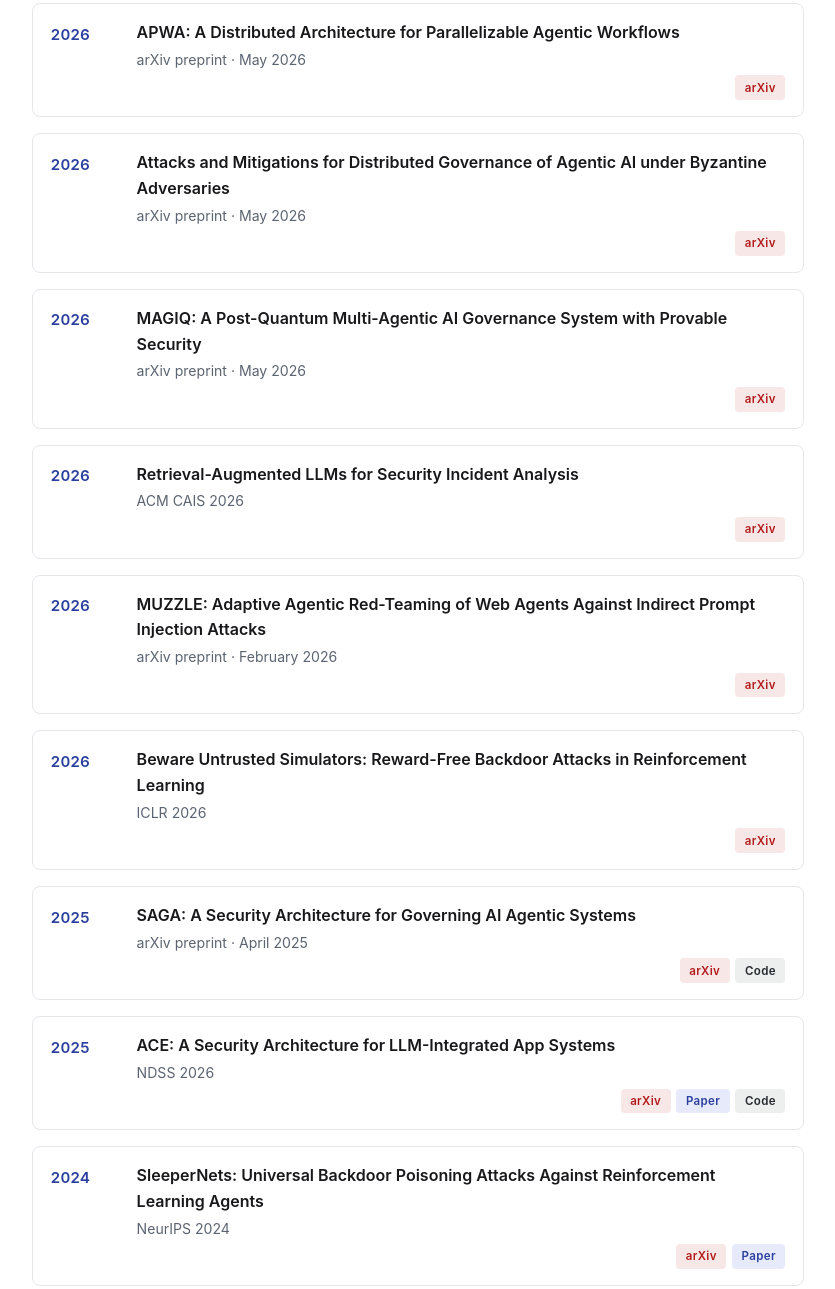
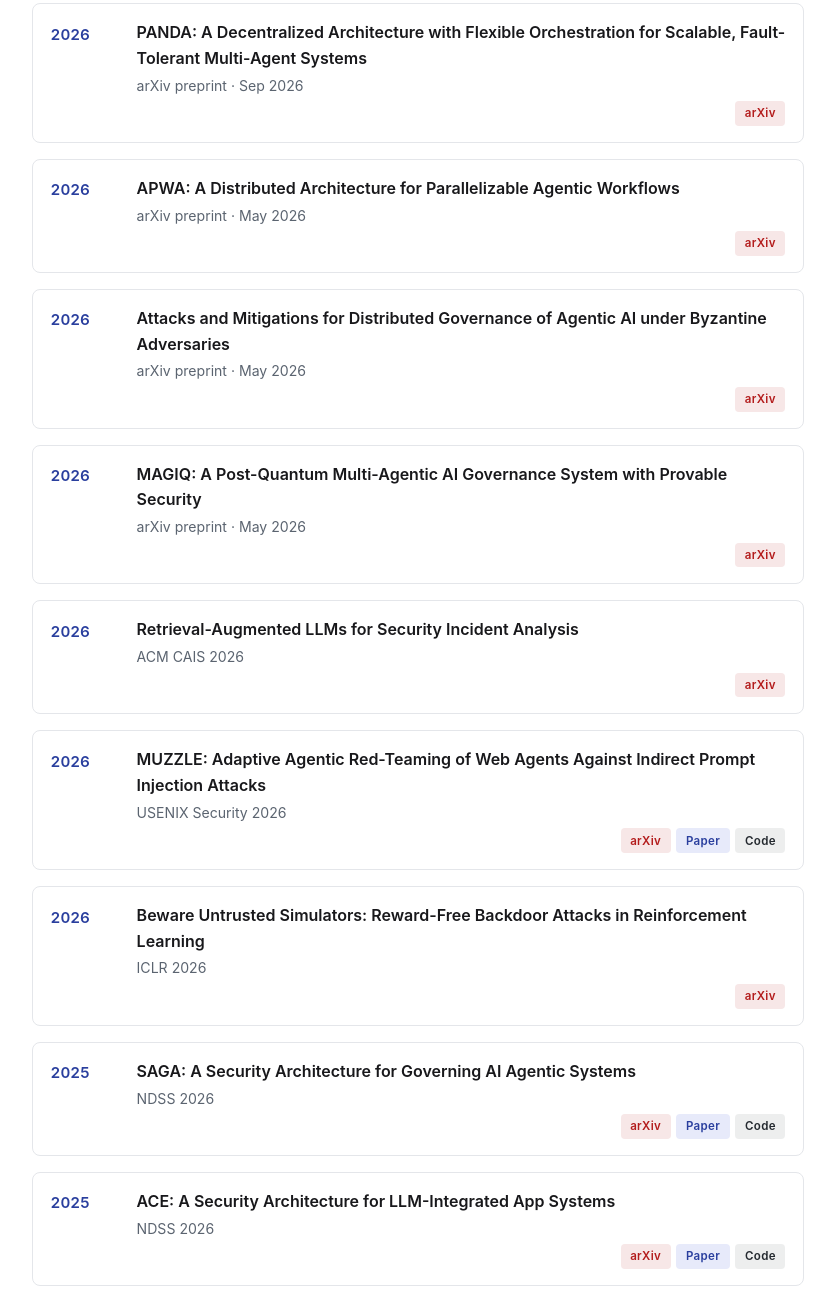
Before and after one commit to agentaisec/agentaisec.github.io, a website: page publications.html in a window 1280 px wide. Shown: the part 302-1591 px from the top of the page, without its empty margins (222-1057 px from the left). Drawn offline with Linux system fonts and the light colour scheme.

Commit message:
add panda

```diff
--- a/publications.html
+++ b/publications.html
@@ -69,6 +69,17 @@
             <li class="pub">
               <span class="pub__year">2026</span>
               <div>
+                <p class="pub__title">PANDA: A Decentralized Architecture with Flexible Orchestration for Scalable, Fault-Tolerant Multi-Agent Systems</p>
+                <p class="pub__venue">arXiv preprint &middot; Sep 2026</p>
+                <div class="pub__links">
+                  <a href="https://arxiv.org/abs/2609.38482" class="pub__btn pub__btn--arxiv" target="_blank" rel="noopener">arXiv</a>
+                </div>
+              </div>
+            </li>
+
+            <li class="pub">
+              <span class="pub__year">2026</span>
+              <div>
                 <p class="pub__title">APWA: A Distributed Architecture for Parallelizable Agentic Workflows</p>
                 <p class="pub__venue">arXiv preprint &middot; May 2026</p>
                 <div class="pub__links">
@@ -114,9 +125,11 @@
               <span class="pub__year">2026</span>
               <div>
                 <p class="pub__title">MUZZLE: Adaptive Agentic Red-Teaming of Web Agents Against Indirect Prompt Injection Attacks</p>
-                <p class="pub__venue">arXiv preprint &middot; February 2026</p>
+                <p class="pub__venue">USENIX Security 2026</p>
                 <div class="pub__links">
                   <a href="https://arxiv.org/abs/2602.09222" class="pub__btn pub__btn--arxiv" target="_blank" rel="noopener">arXiv</a>
+                  <a href="https://www.usenix.org/conference/usenixsecurity26/presentation/syros" class="pub__btn pub__btn--paper" target="_blank" rel="noopener">Paper</a>
+                  <a href="https://github.com/gsiros/muzzle" class="pub__btn pub__btn--code" target="_blank" rel="noopener">Code</a>
                 </div>
               </div>
             </li>
@@ -136,9 +149,10 @@
               <span class="pub__year">2025</span>
               <div>
                 <p class="pub__title">SAGA: A Security Architecture for Governing AI Agentic Systems</p>
-                <p class="pub__venue">arXiv preprint &middot; April 2025</p>
+                <p class="pub__venue">NDSS 2026</p>
                 <div class="pub__links">
                   <a href="https://arxiv.org/abs/2504.21034" class="pub__btn pub__btn--arxiv" target="_blank" rel="noopener">arXiv</a>
+                  <a href="https://www.ndss-symposium.org/ndss-paper/saga-a-security-architecture-for-governing-ai-agentic-systems/" class="pub__btn pub__btn--paper" target="_blank" rel="noopener">Paper</a>
                   <a href="https://github.com/gsiros/saga" class="pub__btn pub__btn--code" target="_blank" rel="noopener">Code</a>
                 </div>
               </div>
@@ -195,7 +209,7 @@
         <div class="site-footer__meta">
           <div>&copy; 2026 NDS2 Lab</div>
           <div>
-            <span class="site-footer__updated" data-last-updated>Last updated: 2026-06-14</span>
+            <span class="site-footer__updated" data-last-updated>Last updated: 2026-10-02</span>
           </div>
         </div>
       </div>
```
